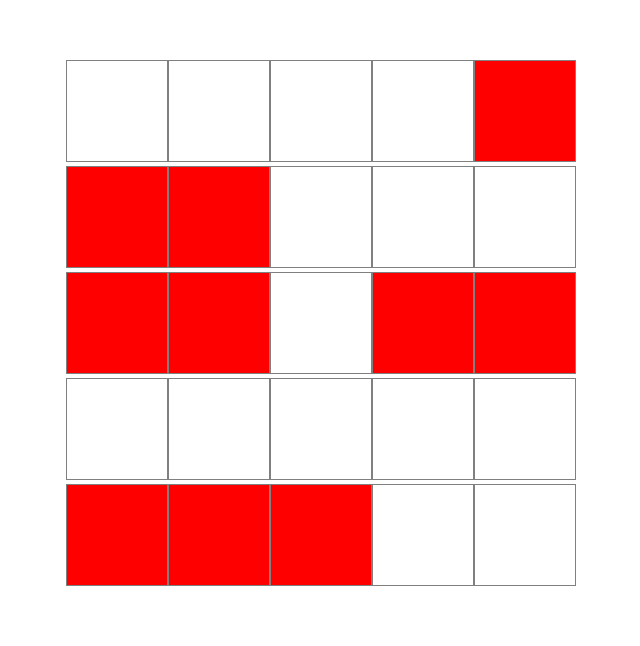
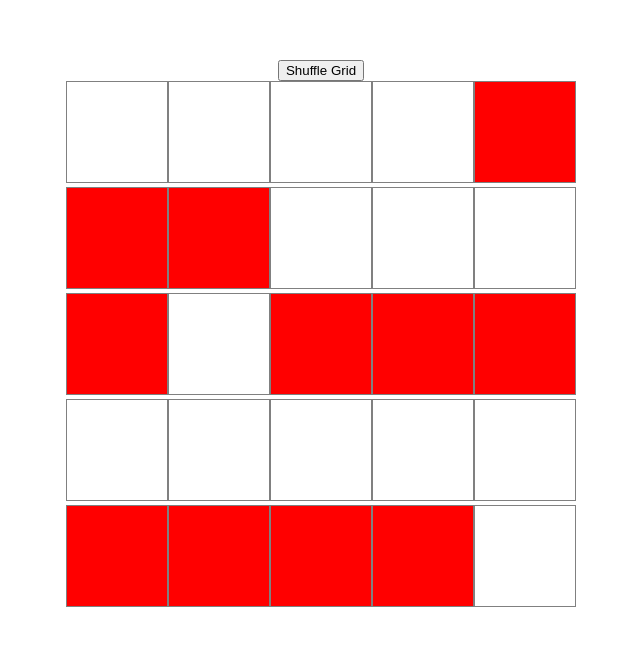
Before and after one commit to Matthew-Troost/grid-problem, a Vue app: page / in a window 1280 px wide. Shown: the top 646 px of the page, without its empty margins (319-959 px from the left). Built offline with nearby package versions, Linux system fonts and the light colour scheme.

Commit message:
Completed grid traversing algorithm

```diff
--- a/package.json
+++ b/package.json
@@ -9,6 +9,7 @@
   },
   "dependencies": {
     "core-js": "^3.6.5",
+    "lodash": "^4.17.15",
     "vue": "^2.6.11"
   },
   "devDependencies": {
--- a/src/components/grid.vue
+++ b/src/components/grid.vue
@@ -1,12 +1,19 @@
 <template>
   <div>
-    <div v-for="row in grid" :key="row.id">
+    <button @click="suffleGrid">Shuffle Grid</button>
+    <div v-for="(row, row_index) in grid" :key="row.id">
       <div
-        v-for="(col, index) in row"
+        v-for="(col, col_index) in row"
         :key="col.id"
         :class="[{ 'block--red': col == 1 }, 'block']"
-        @click="getConnections(row, index)"
-      ></div>
+        @click="col == 1 ? getConnections(row_index, col_index) : null"
+      >
+        {{
+          selectedBlock[0] == row_index && selectedBlock[1] == col_index
+            ? connections.length
+            : ""
+        }}
+      </div>
     </div>
   </div>
 </template>
@@ -18,15 +25,79 @@ export default {
       grid: [
         [0, 0, 0, 0, 1],
         [1, 1, 0, 0, 0],
-        [1, 1, 0, 1, 1],
+        [1, 0, 1, 1, 1],
         [0, 0, 0, 0, 0],
-        [1, 1, 1, 0, 0],
+        [1, 1, 1, 1, 0],
       ],
+      selectedBlock: [],
+      connections: [],
     };
   },
   methods: {
-    getConnections(row, row_index) {
-      console.log(row, row_index);
+    getConnections(row_index, col_index) {
+      this.selectedBlock = [row_index, col_index];
+      this.connections = [this.selectedBlock];
+      this.recursiveTraverse(row_index, col_index);
+    },
+    recursiveTraverse(row_index, col_index) {
+      let iterationConnections = [];
+
+      //left traverse
+      let leftIndex = col_index - 1;
+      if (
+        leftIndex >= 0 &&
+        !this.alreadyTraversed([row_index, leftIndex]) &&
+        this.grid[row_index][leftIndex] == 1
+      )
+        iterationConnections.push([row_index, leftIndex]);
+
+      //right traverse
+      let rightIndex = col_index + 1;
+      if (
+        rightIndex < this.grid[0].length &&
+        !this.alreadyTraversed([row_index, rightIndex]) &&
+        this.grid[row_index][rightIndex] == 1
+      )
+        iterationConnections.push([row_index, rightIndex]);
+
+      //up traverse
+      let upIndex = row_index - 1;
+      if (
+        upIndex >= 0 &&
+        !this.alreadyTraversed([upIndex, col_index]) &&
+        this.grid[upIndex][col_index] == 1
+      )
+        iterationConnections.push([upIndex, col_index]);
+
+      //down traverse
+      let downIndex = row_index + 1;
+      if (
+        downIndex < this.grid.length &&
+        !this.alreadyTraversed([downIndex, col_index]) &&
+        this.grid[downIndex][col_index] == 1
+      )
+        iterationConnections.push([downIndex, col_index]);
+
+      this.connections = this.connections.concat(iterationConnections);
+
+      iterationConnections.forEach((block) =>
+        this.recursiveTraverse(block[0], block[1])
+      );
+    },
+    alreadyTraversed(block) {
+      return this.connections.some((ele) => {
+        return JSON.stringify(ele) === JSON.stringify(block);
+      });
+    },
+    suffleGrid() {
+      this.selectedBlock = [];
+      this.grid = [];
+      for (let row = 0; row < 5; row++) {
+        this.grid.push([]);
+        for (let col = 0; col < 5; col++) {
+          this.grid[row][col] = Math.round(Math.random());
+        }
+      }
     },
   },
 };
@@ -37,6 +108,7 @@ export default {
   width: 100px;
   height: 100px;
   border: 1px solid grey;
+  cursor: pointer;
 }
 .block--red {
   background-color: red;
```
Also changed, not shown: 1 other file (tests, documents, lock files or other folders).
